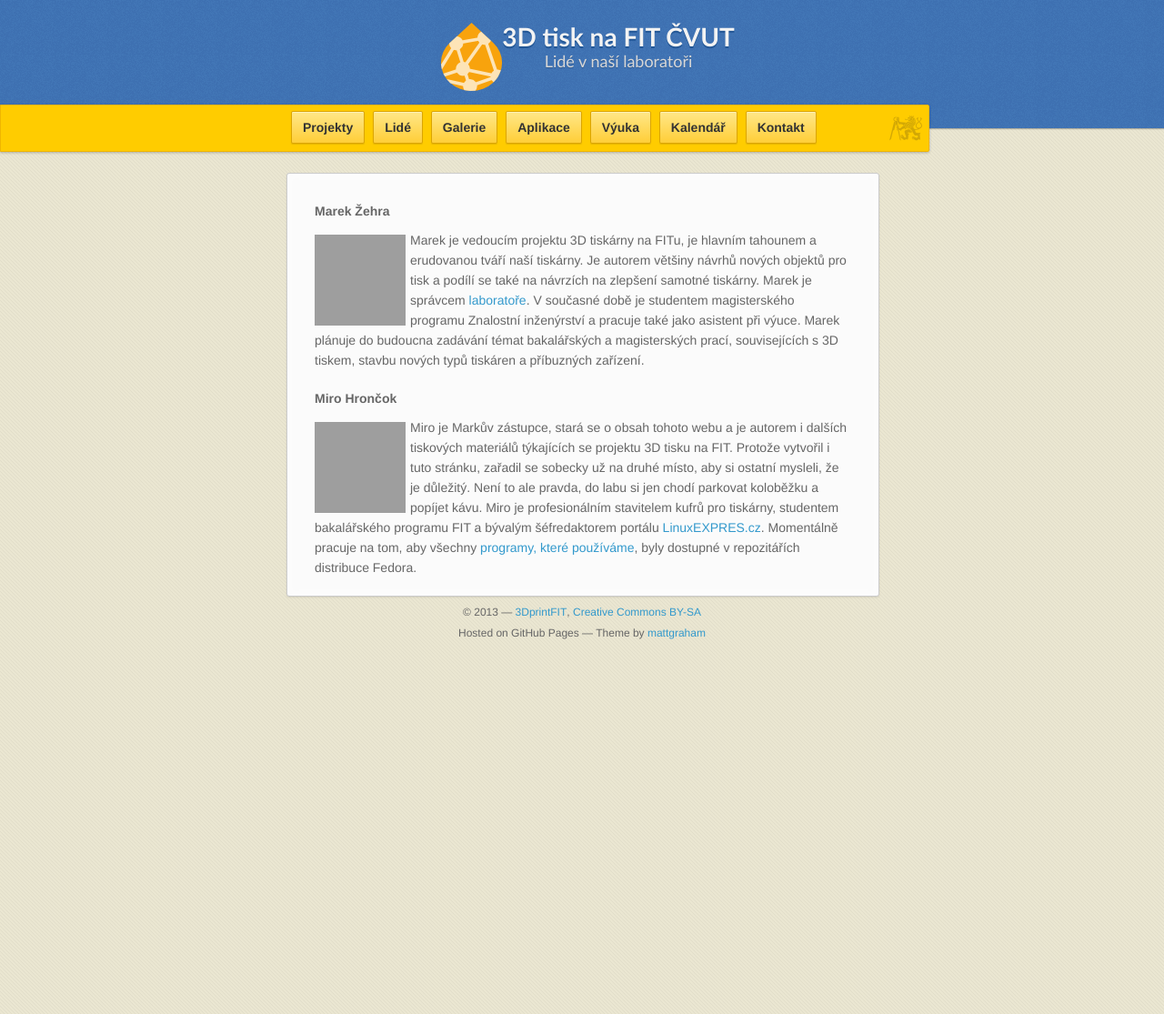
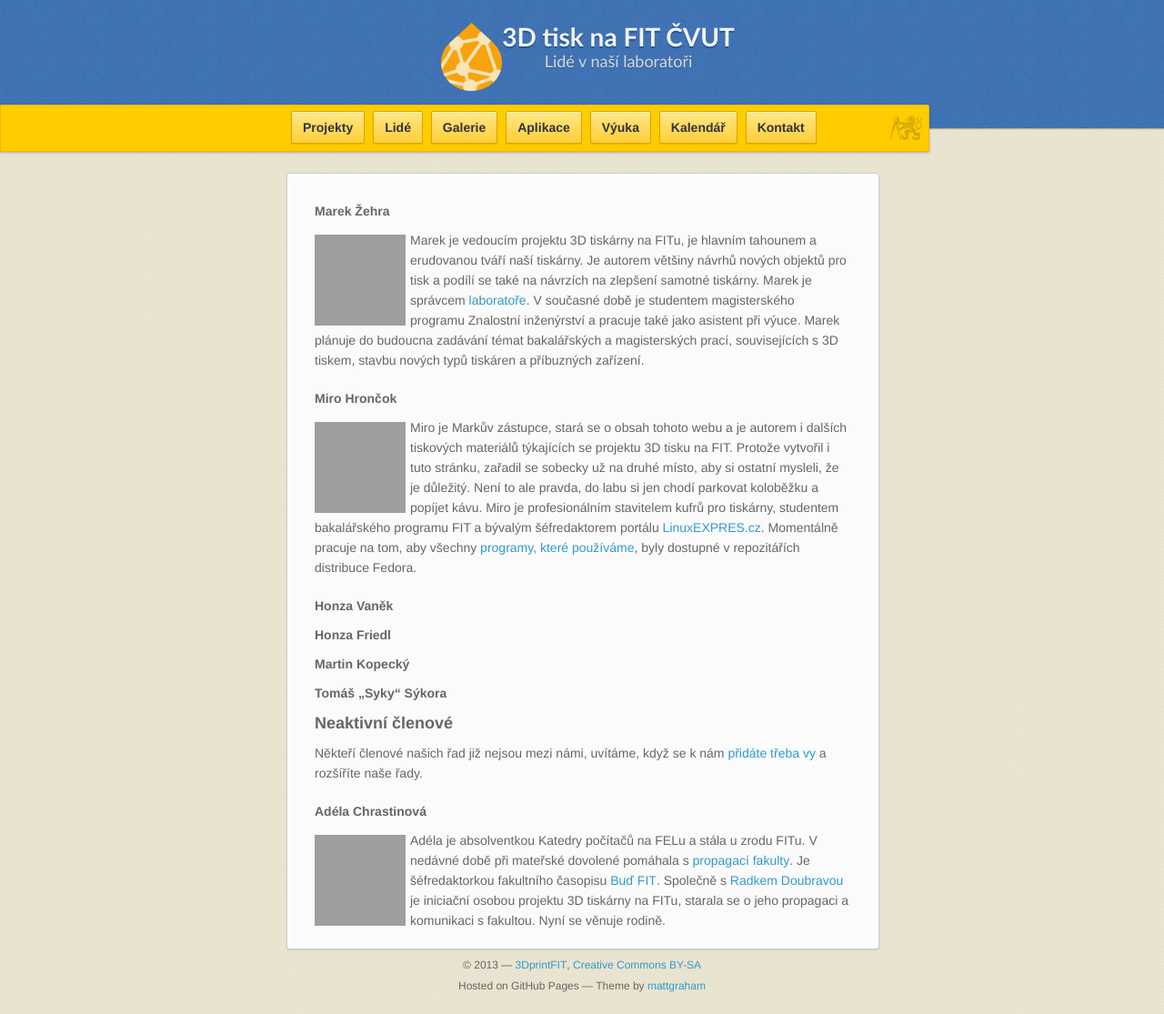
Before and after one commit to 3DprintFIT/3dprintfit.github.com, a Jekyll site: the page built from lide.md, in a window 1280 px wide and 1115 px high. Shown: the whole window at 91% size. Built offline with Jekyll 4.4.1, drawn with Linux system fonts in a browser that asks for light colours; nearby versions of some CDN libraries; grey boxes are pictures that could not be loaded.

Commit message:
Created structure, added Adela

```diff
--- a/lide.md
+++ b/lide.md
@@ -8,3 +8,17 @@ layout: default
 
 #### Miro Hrončok
 ![Miro Hrončok](https://secure.gravatar.com/avatar/2e9e2e7d709e415d39879f2ed2dfe62c?size=100&.png) Miro je Markův zástupce, stará se o obsah tohoto webu a je autorem i dalších tiskových materiálů týkajících se projektu 3D tisku na FIT. Protože vytvořil i tuto stránku, zařadil se sobecky už na druhé místo, aby si ostatní mysleli, že je důležitý. Není to ale pravda, do labu si jen chodí parkovat koloběžku a popíjet kávu. Miro je profesionálním stavitelem kufrů pro tiskárny, studentem bakalářského programu FIT a bývalým šéfredaktorem portálu [LinuxEXPRES.cz](http://www.linuxexpres.cz/). Momentálně pracuje na tom, aby všechny [programy, které používáme](aplikace), byly dostupné v repozitářích distribuce Fedora.
+
+#### Honza Vaněk
+
+#### Honza Friedl
+
+#### Martin Kopecký
+
+#### Tomáš „Syky“ Sýkora
+
+### Neaktivní členové
+Někteří členové našich řad již nejsou mezi námi, uvítáme, když se k nám [přidáte třeba vy](kontakt) a rozšíříte naše řady.
+
+#### Adéla Chrastinová
+![Adéla Chrastinová](https://secure.gravatar.com/avatar/eec2deab2a395f272fe7fb1c5745718f?size=100&.png) Adéla je absolventkou Katedry počítačů na FELu a stála u zrodu FITu. V nedávné době při mateřské dovolené pomáhala s [propagací fakulty](http://www.fit.cvut.cz/fakulta/kontakty/pr). Je šéfredaktorkou fakultního časopisu [Buď FIT](http://www.fit.cvut.cz/media/casopis). Společně s [Radkem Doubravou](https://usermap.cvut.cz/profile/doubrra1/) je iniciační osobou projektu 3D tiskárny na FITu, starala se o jeho propagaci a komunikaci s fakultou. Nyní se věnuje rodině.
```
